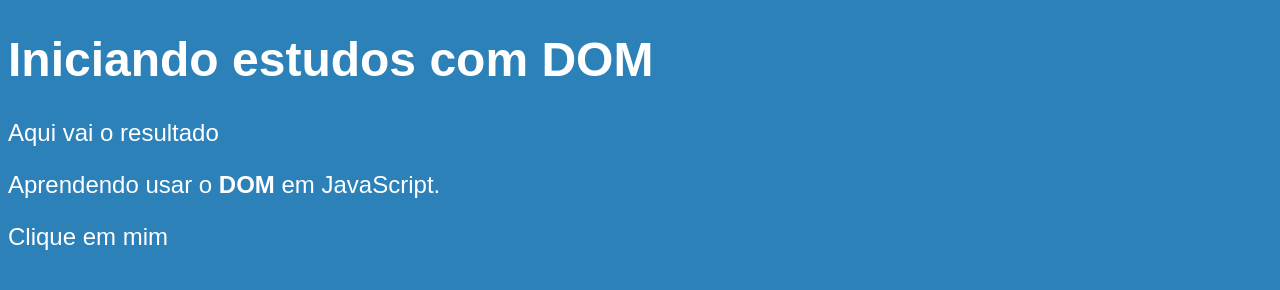
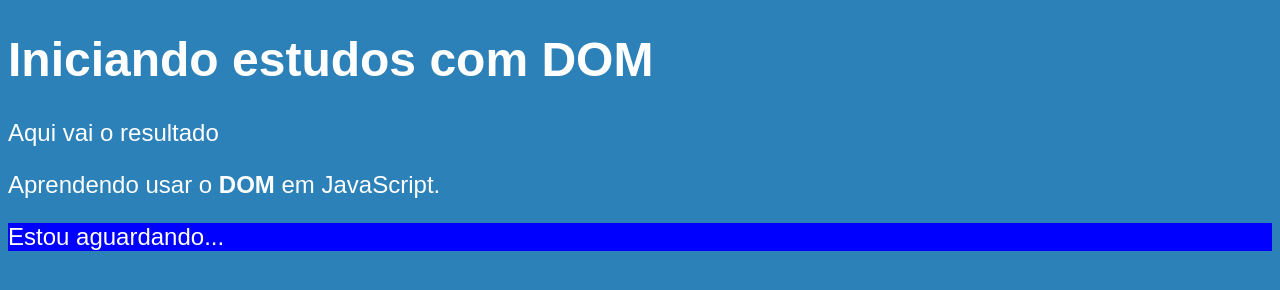
Before and after one commit to 7FelipeLeite/curso-js, a plain HTML site: page exercicios/ex006/index.html in a window 1280 px wide. Drawn offline with Linux system fonts and the light colour scheme.

Commit message:
Update index.html

```diff
--- a/exercicios/ex006/index.html
+++ b/exercicios/ex006/index.html
@@ -16,9 +16,13 @@
     <h1>Iniciando estudos com DOM</h1>
     <p>Aqui vai o resultado</p>
     <p>Aprendendo usar o <strong>DOM</strong> em JavaScript.</p>
-    <div>Clique em mim</div>
+    <div id="msg">Clique em mim</div>
     <script>
-
+        var corpo = document.body
+        var p1 = document.getElementsByTagName('p')[1]
+        var d = document.getElementById('msg')
+        d.style.background = 'blue'
+        d.innerText = 'Estou aguardando...'
     </script>
 </body>
 </html>
```
